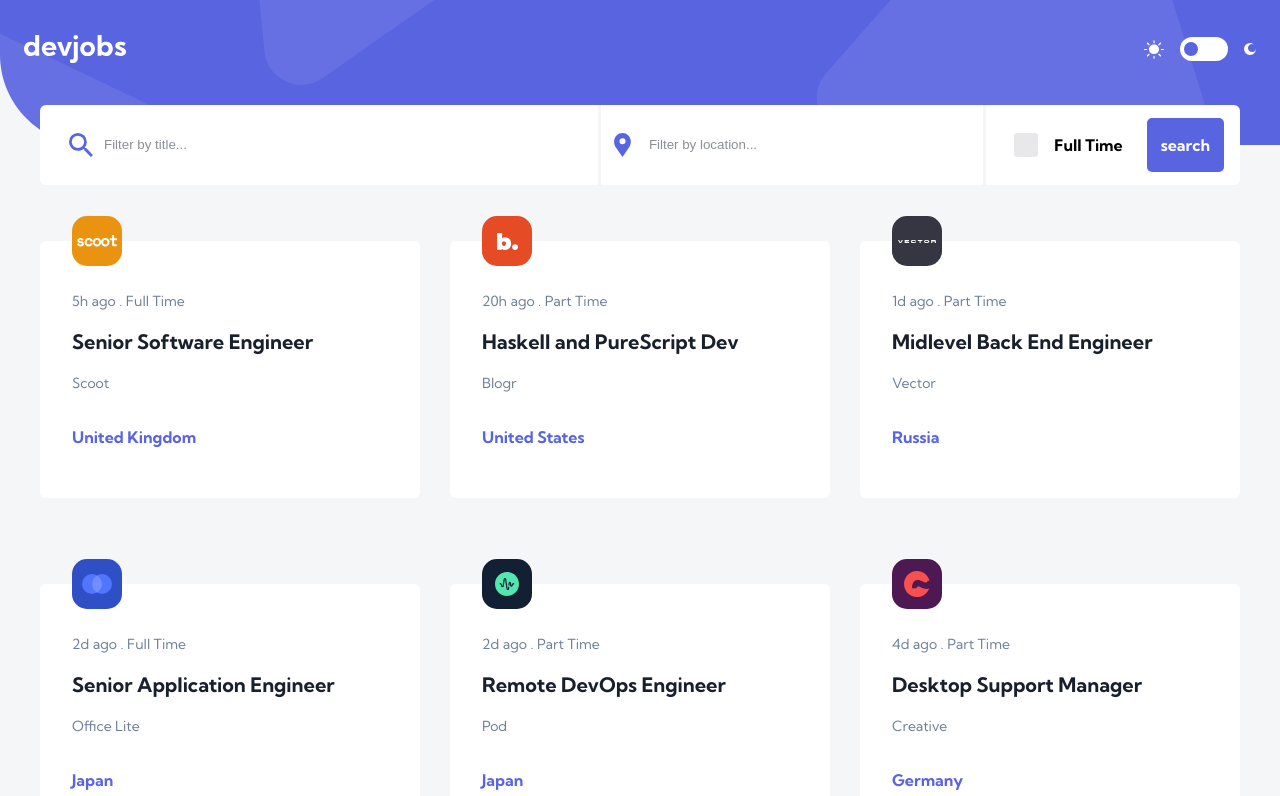
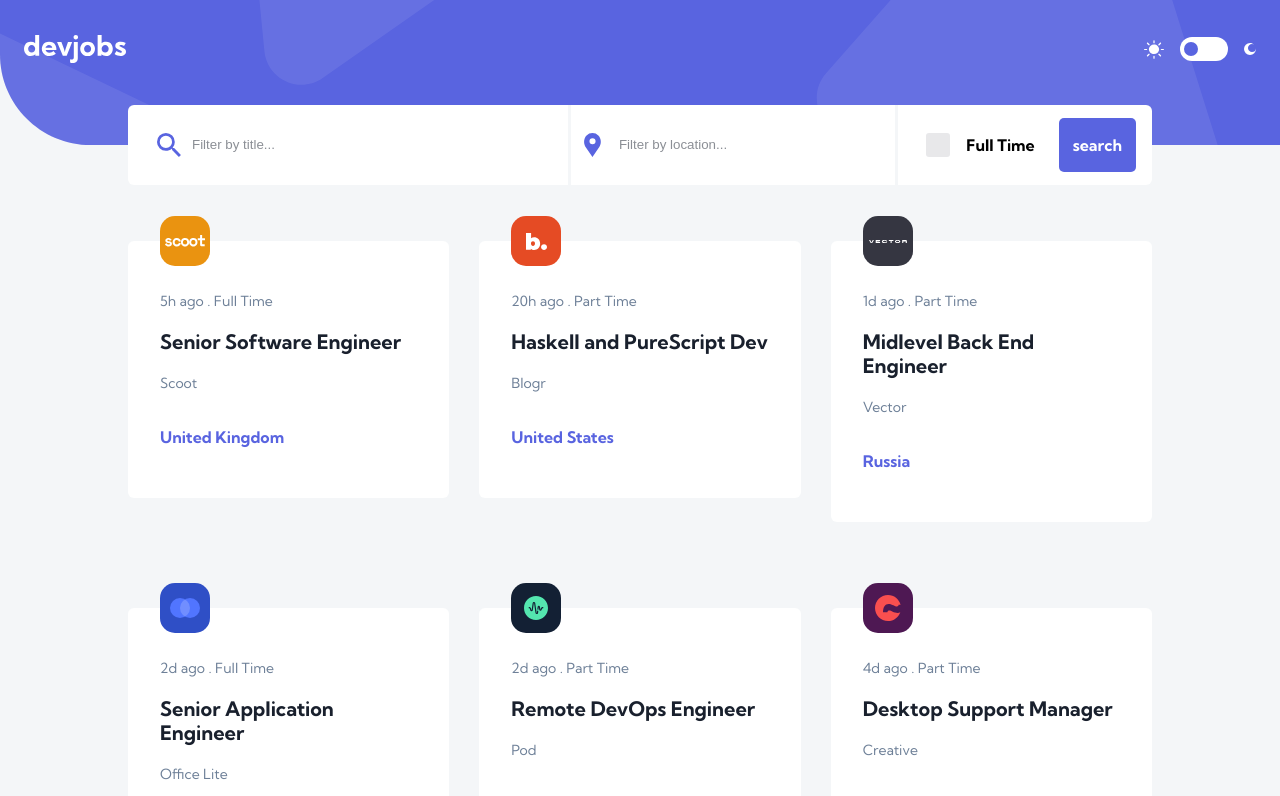
Before and after one commit to rafazold/job-board, a SvelteKit app: page / in a window 1280 px wide. Shown: the top 796 px of the page. Built offline with nearby package versions, Linux system fonts and the light colour scheme.

Commit message:
:recycle: improve responsivity, fix background not covering all body

```diff
--- a/src/components/Header.svelte
+++ b/src/components/Header.svelte
@@ -73,10 +73,11 @@
 
         @media (min-width: $screen-medium) {
             .header-background {
-                background: no-repeat left/cover
+                background: no-repeat left bottom/cover
                     url('/assets/desktop/bg-pattern-header.svg');
                 width: 100%;
                 aspect-ratio: 4.8;
+                max-height: 12rem;
             }
         }
         @media (min-width: $screen-large) {
--- a/src/routes/+layout.svelte
+++ b/src/routes/+layout.svelte
@@ -13,6 +13,7 @@
 <style lang="scss">
     @import '../style/app';
     .main-wrapper {
+        height: 100%;
         background-color: $light-gray;
         &.dark {
             background-color: $midnight;
--- a/src/routes/+page.svelte
+++ b/src/routes/+page.svelte
@@ -106,13 +106,15 @@
             }
         }
         @media (min-width: $screen-large) {
+            .jobs {
+                grid-template-columns: repeat(3, 1fr);
+            }
+        }
+        @media (min-width: 1400px) {
             max-width: 1200px;
             .filters-wrapper {
                 max-width: 1200px;
             }
-            .jobs {
-                grid-template-columns: repeat(3, 1fr);
-            }
         }
     }
 </style>
--- a/src/style/_global.scss
+++ b/src/style/_global.scss
@@ -3,6 +3,7 @@
     font-size: 16px;
     line-height: 26px;
     margin: 0;
+    height: 100%;
 }
 
 :global(h1) {
```
